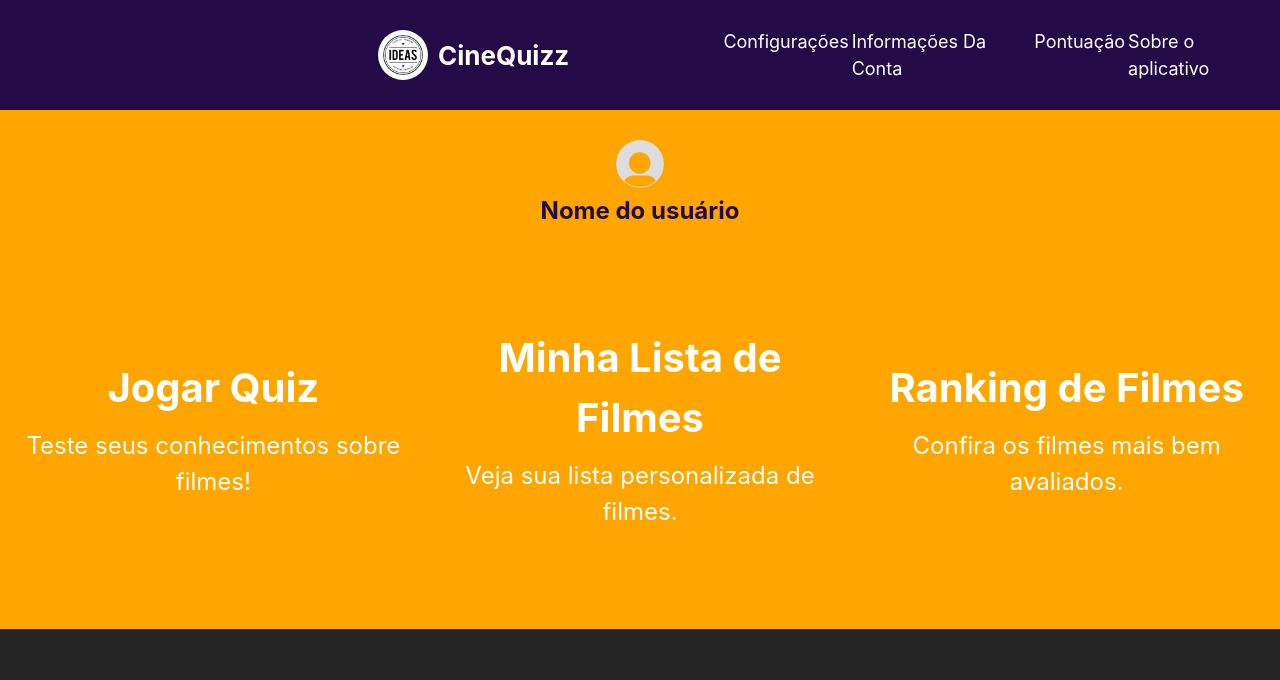
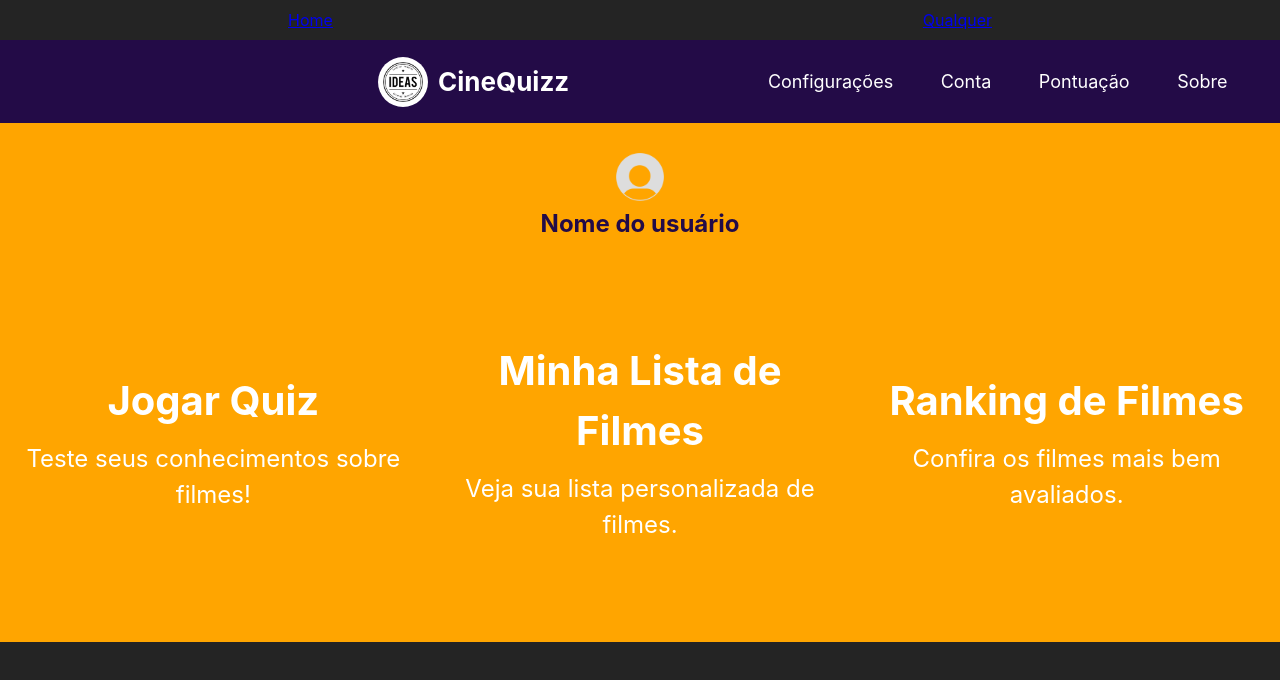
Before and after one commit to BrunoMuller812/quizz-de-filmes, a React (Vite) app in the folder menu-principal/: page / in a window 1280 px wide. Shown: the top 680 px of the page. Built offline with nearby package versions, Linux system fonts and the light colour scheme.

Commit message:
Adicionando o react router no projeto

```diff
--- a/menu-principal/src/App.jsx
+++ b/menu-principal/src/App.jsx
@@ -1,14 +1,21 @@
 import React from "react";
-import Header from "./Header";
-import Principal from "./Principal";
-import "./App.css";
+import Home from "./components/Home/Home";
+import { BrowserRouter as Router, Route, Routes, Link } from "react-router-dom";
+import "./css/App.css";
+import Qualquer from "./Qualquer";
 
 function App() {
   return (
-    <div className="content">
-      <Header />
-      <Principal />
-    </div>
+    <Router>
+      <nav>
+        <Link to="/">Home</Link>
+        <Link to="/qualquer">Qualquer</Link>
+      </nav>
+      <Routes>
+        <Route path="/" element={<Home />} />
+        <Route path="/qualquer" element={<Qualquer />} />
+      </Routes>
+    </Router>
   );
 }
 
--- a/menu-principal/src/Principal.jsx
+++ /dev/null
@@ -1,21 +0,0 @@
-import "./Principal.css";
-import Cards from "./Cards";
-
-const Principal = () => {
-  return (
-    <div className="principal-content">
-      <div className="user-info">
-        <img
-          src="src/assets/profile.png"
-          alt="Foto do avatar do usuário"
-          title="Avatar"
-          className="user-image"
-        />
-        <h2 className="user-name">Nome do usuário</h2>
-      </div>
-      <Cards />
-    </div>
-  );
-};
-
-export default Principal;
--- /dev/null
+++ b/menu-principal/src/Qualquer.jsx
@@ -0,0 +1,7 @@
+import React from "react";
+
+const Qualquer = () => {
+  return <h1>Olá mundo</h1>;
+};
+
+export default Qualquer;
--- a/menu-principal/src/Header.jsx
+++ b/menu-principal/src/components/Header.jsx
@@ -1,5 +1,5 @@
 import { useState } from "react";
-import "./Header.css";
+import "/src/css/Header.css";
 
 export default function Header() {
   const [sidebarOpen, setSidebarOpen] = useState(false);
@@ -31,13 +31,13 @@ export default function Header() {
               <a href="#">Configurações</a>
             </li>
             <li>
-              <a href="#">Informações Da Conta</a>
+              <a href="#">Conta</a>
             </li>
             <li>
               <a href="#">Pontuação</a>
             </li>
             <li>
-              <a href="#">Sobre o aplicativo</a>
+              <a href="#">Sobre</a>
             </li>
           </ul>
         </div>
--- a/menu-principal/src/Cards.jsx
+++ b/menu-principal/src/components/Home/Cards.jsx
@@ -1,5 +1,5 @@
 import React from "react";
-import styles from "./Cards.module.css"; // Usando CSS Modules
+import styles from "/src/css/HomeCSS/Cards.module.css";
 
 const Cards = () => {
   return (
--- /dev/null
+++ b/menu-principal/src/components/Home/Home.jsx
@@ -0,0 +1,25 @@
+import "/src/css/HomeCSS/Home.css";
+import Header from "../Header";
+import Cards from "./Cards";
+
+const Home = () => {
+  return (
+    <>
+      <Header />
+      <div className="home-content">
+        <div className="user-info">
+          <img
+            src="src/assets/profile.png"
+            alt="Foto do avatar do usuário"
+            title="Avatar"
+            className="user-image"
+          />
+          <h2 className="user-name">Nome do usuário</h2>
+        </div>
+        <Cards />
+      </div>
+    </>
+  );
+};
+
+export default Home;
--- a/menu-principal/src/Principal.css
+++ b/menu-principal/src/css/HomeCSS/Home.css
@@ -1,4 +1,4 @@
-.principal-content {
+.home-content {
   background-color: #ffa500;
 }
 
@@ -7,7 +7,7 @@
   justify-content: center;
   align-items: center;
   flex-direction: column;
-  margin-top: 30px;
+  padding-top: 30px;
   gap: 5px;
 }
 
```
Also changed, not shown: menu-principal/src/css/App.css (renamed from menu-principal/src/App.css), menu-principal/src/css/Header.css (renamed from menu-principal/src/Header.css), menu-principal/src/css/HomeCSS/Cards.module.css (renamed from menu-principal/src/Cards.module.css).
